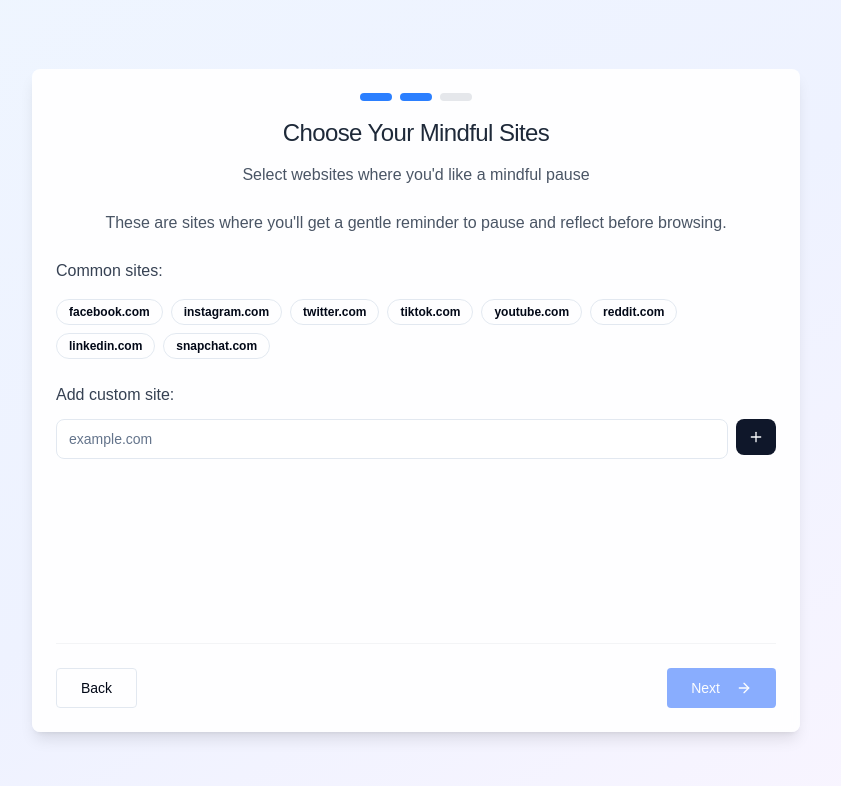
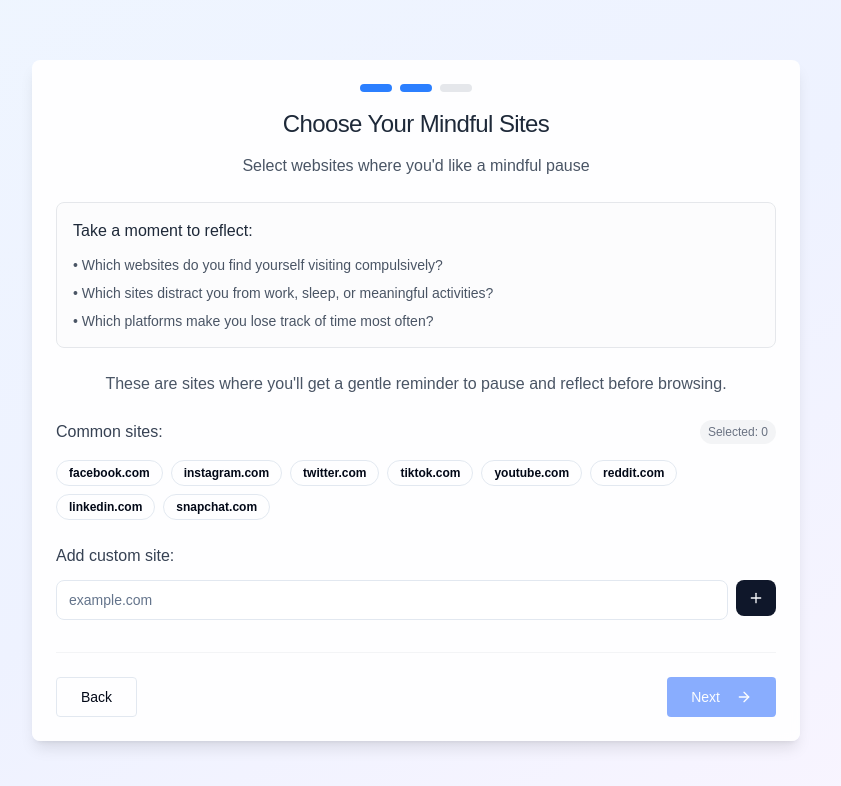
Before and after one commit to nacusiancii/mindful-browsing, a React (Vite) app: page / in a window 1280 px wide. Both pictures are taken after a click on the button "Next". Shown: the top 786 px of the page, without its empty margins (224-1065 px from the left). Built offline with nearby package versions, Linux system fonts and the light colour scheme.

Commit message:
✨ enhance onboarding UX with reflection prompts and site selection feedback

```diff
--- a/src/pages/onboarding.tsx
+++ b/src/pages/onboarding.tsx
@@ -63,12 +63,26 @@ export default function Onboarding() {
       subtitle: "Select websites where you'd like a mindful pause",
       content: (
         <div className="flex flex-col gap-6">
+          <div className="bg-gray-50/50 border border-gray-200 rounded-lg p-4">
+            <h3 className="font-medium text-gray-800 mb-3">Take a moment to reflect:</h3>
+            <div className="flex flex-col gap-2 text-sm text-gray-600">
+              <p>• Which websites do you find yourself visiting compulsively?</p>
+              <p>• Which sites distract you from work, sleep, or meaningful activities?</p>
+              <p>• Which platforms make you lose track of time most often?</p>
+            </div>
+          </div>
+
           <p className="text-gray-600 text-center">
             These are sites where you'll get a gentle reminder to pause and reflect before browsing.
           </p>
 
           <div className="flex flex-col gap-4">
-            <h3 className="font-medium text-gray-700">Common sites:</h3>
+            <div className="flex items-center justify-between">
+              <h3 className="font-medium text-gray-700">Common sites:</h3>
+              <span className="text-xs text-gray-500 bg-gray-100 px-2 py-1 rounded-full">
+                Selected: {blockedSites.length}
+              </span>
+            </div>
             <div className="flex flex-wrap gap-2">
               {commonSites.map((site) => (
                 <Badge
@@ -149,8 +163,9 @@ export default function Onboarding() {
           </div>
           <div className="flex flex-col gap-4">
             <p className="text-lg text-gray-600">
-              Perfect! You've set up {blockedSites.length} sites for mindful browsing.
+              Perfect! You've set up <span className="font-medium text-blue-600">{blockedSites.length}</span> sites for mindful browsing.
             </p>
+
             <div className="bg-blue-50 rounded-lg p-6 flex flex-col gap-3">
               <h3 className="font-medium text-gray-700">What happens next:</h3>
               <div className="flex flex-col gap-2 text-sm text-gray-600 text-left">
```
